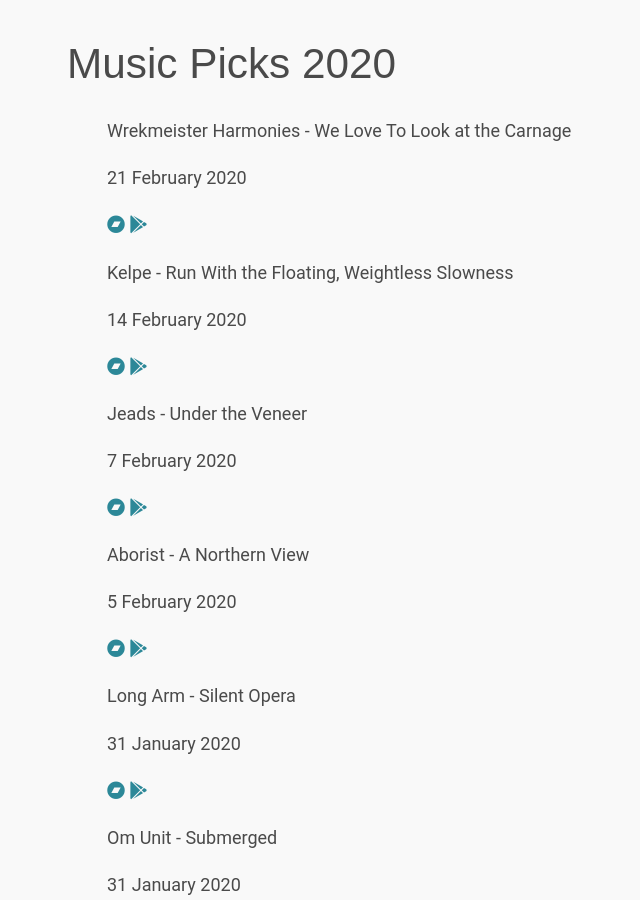
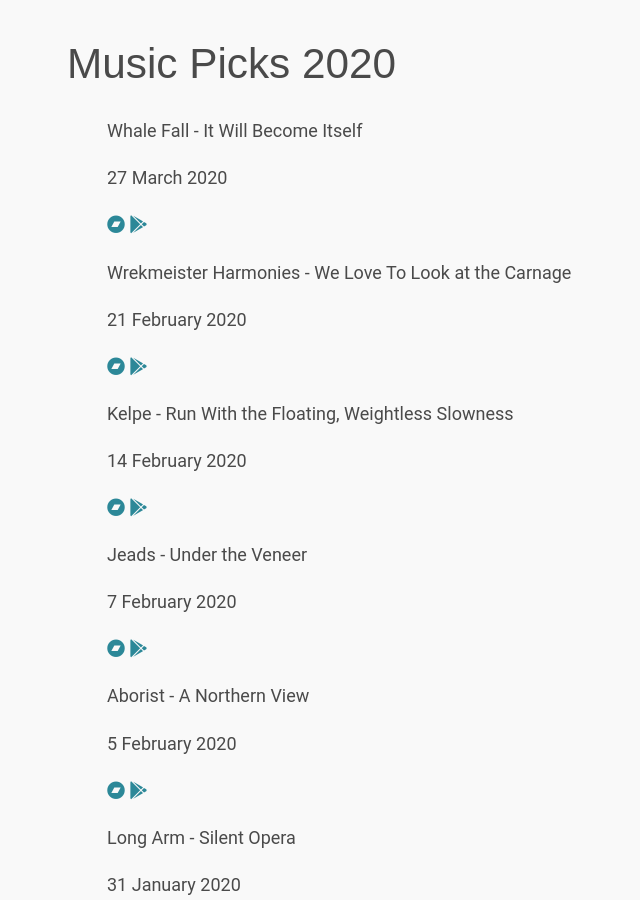
Before and after one commit to edclements/website, a Jekyll site: the page built from music-picks/2020.html, in a window 1280 px wide and 900 px high. Shown: the whole window, without its empty margins (231-871 px from the left). Built offline with Jekyll 4.4.1, drawn with Linux system fonts in a browser that asks for light colours; nearby versions of some CDN libraries.

Commit message:
Add release

```diff
--- a/_data/music-picks/2020.yml
+++ b/_data/music-picks/2020.yml
@@ -79,3 +79,9 @@
   date: 2020-02-07
   google: https://play.google.com/music/listen?u=0#/album/Bmzmuktyjqrkc4kswr363vcuygy
   title: Under the Veneer
+
+- artist: Whale Fall
+  bandcamp: https://whalefall.bandcamp.com/album/it-will-become-itself
+  date: 2020-03-27
+  google: https://play.google.com/music/listen?u=0#/album/Bf5ykorwsvutvlgryig42nvrvri
+  title: It Will Become Itself
```
